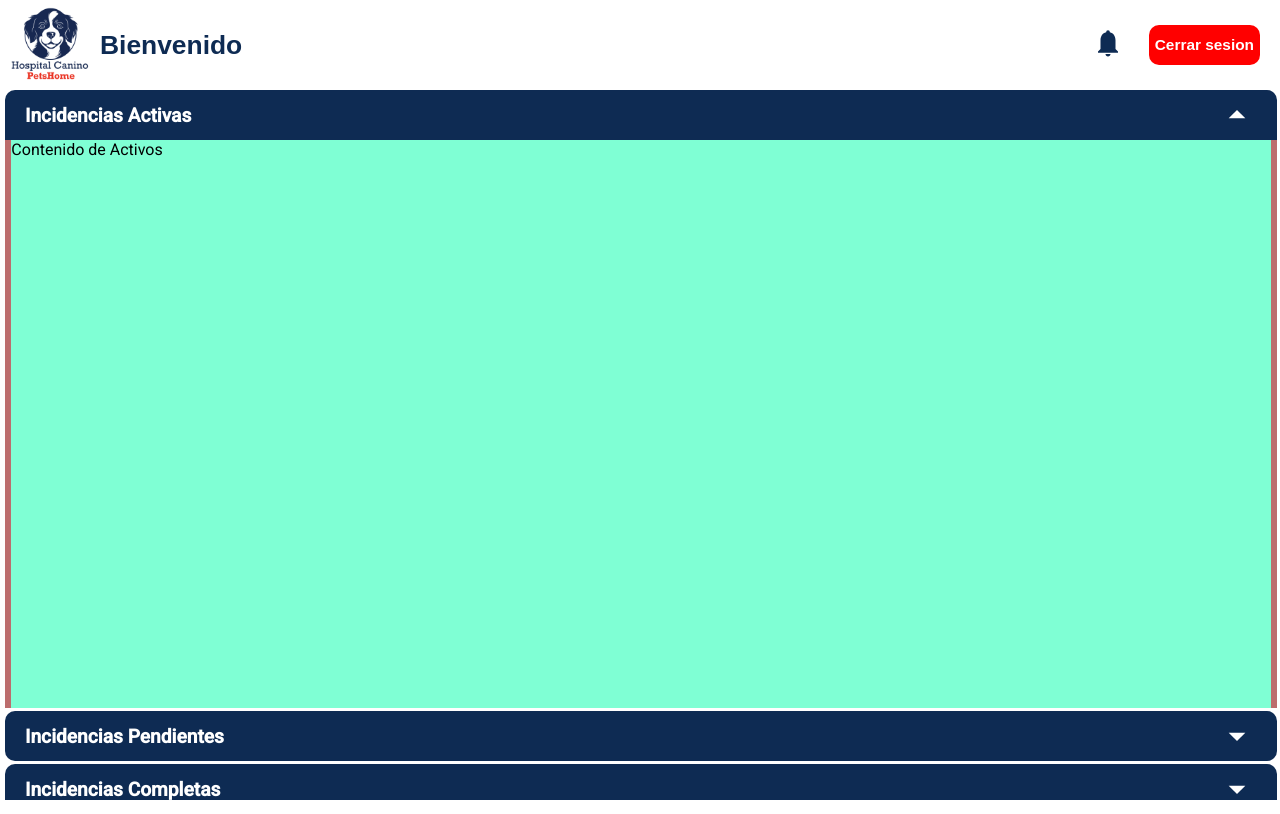
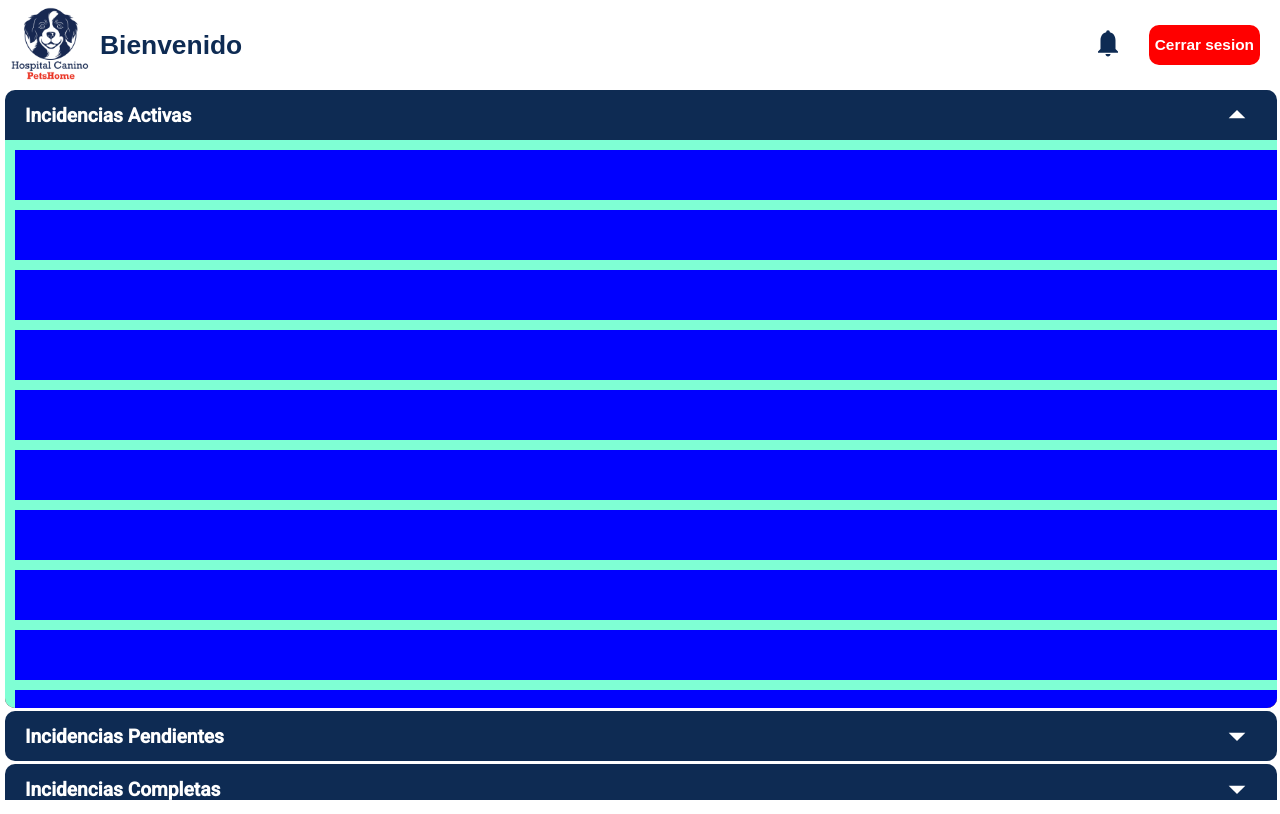
Before and after one commit to JorgeFde/Proyecto_Final_Hospital, an Angular app in the folder Hospital canino/Proyecto/Hospital_Canino/: page /Dashboard in a window 1280 px wide. Both pictures are taken after a click on the button 645 px from the left and 115 px from the top of the page. Built offline with nearby package versions, Linux system fonts and the light colour scheme.

Commit message:
fix-en mejoras del codigo

```diff
--- a/Hospital canino/Proyecto/Hospital_Canino/src/app/Components/dashboard/dashboard.component.css
+++ b/Hospital canino/Proyecto/Hospital_Canino/src/app/Components/dashboard/dashboard.component.css
@@ -1,3 +1,8 @@
+html, body {
+  height: 100%;
+  margin: 0;
+  overflow: hidden; /* Evita scroll general */
+}
 /* Container principal */
 .containerPrimary {
   width: 100%;
@@ -62,6 +67,7 @@
   width: 100%;
   display: flex;
   flex-direction: column;
+  overflow-y: hidden;
 }
 /*Bugs active*/
 .bugsActive {
@@ -73,6 +79,7 @@
   margin-left: 5px;
   margin-bottom: 3px;
   border-radius: 10px;
+  overflow-y: hidden;
 }
 .bugsActive:hover {
   background-color: red;
@@ -106,13 +113,15 @@
 .contentBugsActive {
   background-color: rgb(188, 109, 109);
   flex: 1;
-  overflow: auto;
+  overflow: hidden; /* evita scroll externo */
+  display: flex;
+  flex-direction: column;
 }
 .detailsContent {
-  width: 99%;
+  width: 100%;
   height: 100%;
-  margin: auto;
   background-color: aquamarine;
+  overflow-y: auto;
 }
 .arrow {
   margin-right: 20px;
--- a/Hospital canino/Proyecto/Hospital_Canino/src/app/Components/dashboard/dashboard.component.html
+++ b/Hospital canino/Proyecto/Hospital_Canino/src/app/Components/dashboard/dashboard.component.html
@@ -34,7 +34,40 @@
       <div *ngIf="isOpen === 'activos'" class="contentBugsActive">
         <!--Content incidencias activos-->
         <div class="detailsContent">
-          Contenido de Activos
+         <!--Inicio del ngFor-->
+          <div *ngFor="let persona of datos" style="width: 100%; height: 50px; position: relative; margin: 10px;">
+            <!-- Div rojo arriba del item -->
+            <div style="width: 100%; height: 100%; position: absolute; top: 0; left: 0; z-index: 1;">
+              <button (click)="goToDetails()" style="width: 100%; height: 100%; background-color: blue; border: none; cursor: pointer;"></button>
+            </div>
+            <!-- Contenido (oculto debajo del div rojo) -->
+            <div style="width: 100%; height: 24px; display: flex; position: relative; z-index: 0;">
+              <div style="height: 100%; width: 50%;">
+                <label
+                  style="padding-left: 10px; display: flex; align-items: center; font-weight: bold;">Nombre:</label>
+              </div>
+              <div style="height: 100%; width: 50%;">
+                <label
+                  style="padding-right: 10px; display: flex; align-items: center; justify-content: flex-end; font-weight: bold;">Precio:</label>
+              </div>
+            </div>
+            <!--Body-->
+            <div style="width: 100%; height: 24px; display: flex; position: relative; z-index: 0;">
+              <div style="width: 50%;">
+                <label style="padding-left: 10px; display: flex; align-items: center;">
+                  {{ persona.nombre }}
+                </label>
+              </div>
+              <div style="width: 50%;">
+                <label style="padding-right: 10px; display: flex; align-items: center; justify-content: flex-end;">
+                  ${{ persona.precio }}
+                </label>
+              </div>
+            </div>
+            <!-- Línea divisoria -->
+            <div style="background-color: rgba(152, 152, 152, 0.672); width: 97%; height: 1px; margin: 0 auto; position: relative; z-index: 0;"></div>
+          </div>
+          <!--fin del ngFor-->
         </div>
       </div>
     </div>
--- a/Hospital canino/Proyecto/Hospital_Canino/src/app/Components/dashboard/dashboard.component.ts
+++ b/Hospital canino/Proyecto/Hospital_Canino/src/app/Components/dashboard/dashboard.component.ts
@@ -1,11 +1,10 @@
 import { Component } from '@angular/core';
 import { MatToolbar } from '@angular/material/toolbar';
-import { NgIf } from '@angular/common';
-import { NgClass } from '@angular/common';
+import { NgIf, NgFor, NgClass } from '@angular/common';
 import { NotificationsComponent } from "../notifications/notifications.component";
 @Component({
   selector: 'app-dashboard',
-  imports: [MatToolbar, NgIf, NgClass, NotificationsComponent],
+  imports: [MatToolbar, NgIf, NgClass, NgFor, NotificationsComponent],
   templateUrl: './dashboard.component.html',
   styleUrl: './dashboard.component.css',
 })
@@ -16,6 +15,23 @@ export class DashboardComponent {
   isActiveAnimation: boolean = false
   intervalId: any;
   bellAnimating: boolean = false;
+  datos = [
+    { nombre: 'producto1', precio: 25, existencia: 10 },
+    { nombre: 'producto1', precio: 25, existencia: 10 },
+    { nombre: 'producto1', precio: 25, existencia: 10 },
+    { nombre: 'producto1', precio: 25, existencia: 10 },
+    { nombre: 'producto1', precio: 25, existencia: 10 },
+    { nombre: 'producto1', precio: 25, existencia: 10 },
+    { nombre: 'producto1', precio: 25, existencia: 10 },
+    { nombre: 'producto1', precio: 25, existencia: 10 },
+    { nombre: 'producto1', precio: 25, existencia: 10 },
+    { nombre: 'producto1', precio: 25, existencia: 10 },
+    { nombre: 'producto1', precio: 25, existencia: 10 },
+    { nombre: 'producto1', precio: 25, existencia: 10 },
+    { nombre: 'producto1', precio: 25, existencia: 10 },
+    { nombre: 'producto1', precio: 25, existencia: 10 },
+    { nombre: 'producto1', precio: 25, existencia: 10 },
+  ];
   ngOnInit() {
     this.setupNotificationAnimationLoop();
   }
@@ -52,6 +68,10 @@ export class DashboardComponent {
   // termina animacion de campana
   // cerrar sesion
   toggleLogOut() {
-
+    console.log("Cerrar sesion")
+  }
+  // Go To Details
+  goToDetails() {
+    console.log("ir al detalle")
   }
 }
```
